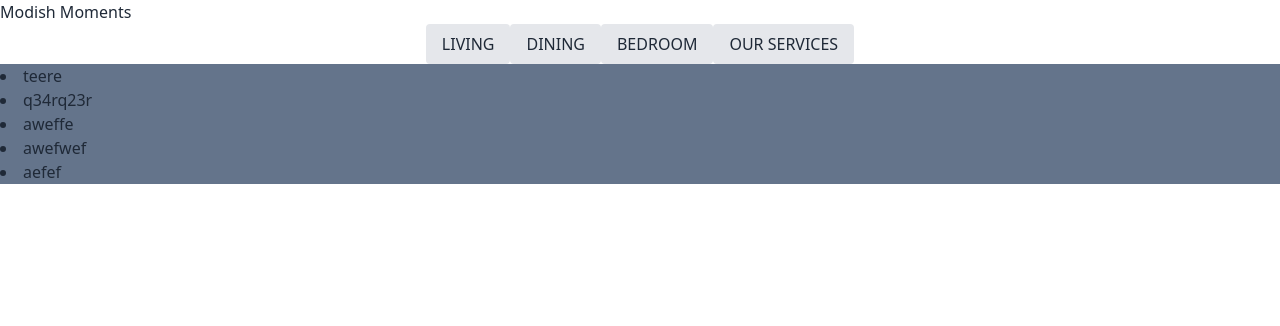
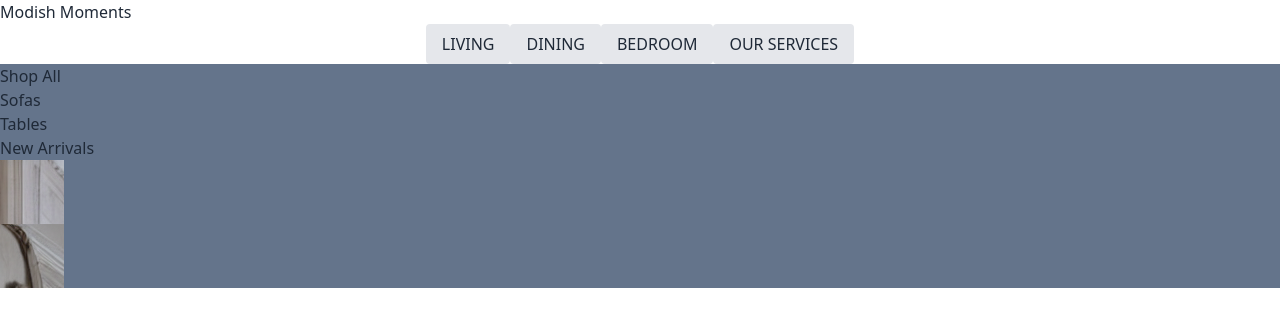
Before and after one commit to Chloe-0123/furniture-shop, a React (Vite) app: page / in a window 1280 px wide. Both pictures are taken after a click on the button "LIVING". Shown: the top 326 px of the page. Built offline with nearby package versions, Linux system fonts and the light colour scheme.

Commit message:
imgs in dropdown menu

```diff
--- a/src/components/DropdownMenu.tsx
+++ b/src/components/DropdownMenu.tsx
@@ -8,16 +8,13 @@ type Options = {
 }
 export const DropdownMenu = ({options} : Options) => {
   return (
-    <div className='bg-slate-500 w-screen'>
-        <li>{options[0]}</li>
-        <li>{options[1]}</li>
-        <li>{options[2]}</li>
-        <li>{options[3]}</li>
-        <li>{options[4]}</li>
+    <div className='bg-slate-500 w-screen list-none'>
+        {options.map(x => {
 
+            return x.includes('img') || x.includes('png') ? <li className='w-16 h-16' style={{backgroundImage: `url(/img/${x})`}}></li> : <li>{x}</li>
 
+        })}
     </div>
-
 
 
 
--- a/src/components/navbar.tsx
+++ b/src/components/navbar.tsx
@@ -49,11 +49,14 @@ export const Navbar = () => {
 
       </div>
     </div>
-    {isLivingOpen && <DropdownMenu options={['teere','q34rq23r','aweffe','awefwef','aefef']}/>}
+    <div className="dropdown">
+    {isLivingOpen && <DropdownMenu options={['Shop All','Sofas','Tables','New Arrivals', 'livingroom1.png', 'livingroom2.png']}/>}
     {isDiningOpen && <DropdownMenu options={['teeraefe','q34rqewf23e323r','awef2222fe','awqfefwef','aefeavf']}/>}
     {isBedroomOpen && <DropdownMenu options={['123123123','q3434r','a5466e','aw97f','a2432434f']}/>}
     {isServicesOpen && <DropdownMenu options={['srgwg4t','q323433455r','asgslkjglkr','werf','a']}/>}
-</>
+    </div>
+
+  </>
 
   )
 
```
Also changed, not shown: public/img/livingroom1.png (added), public/img/livingroom2.png (added).
